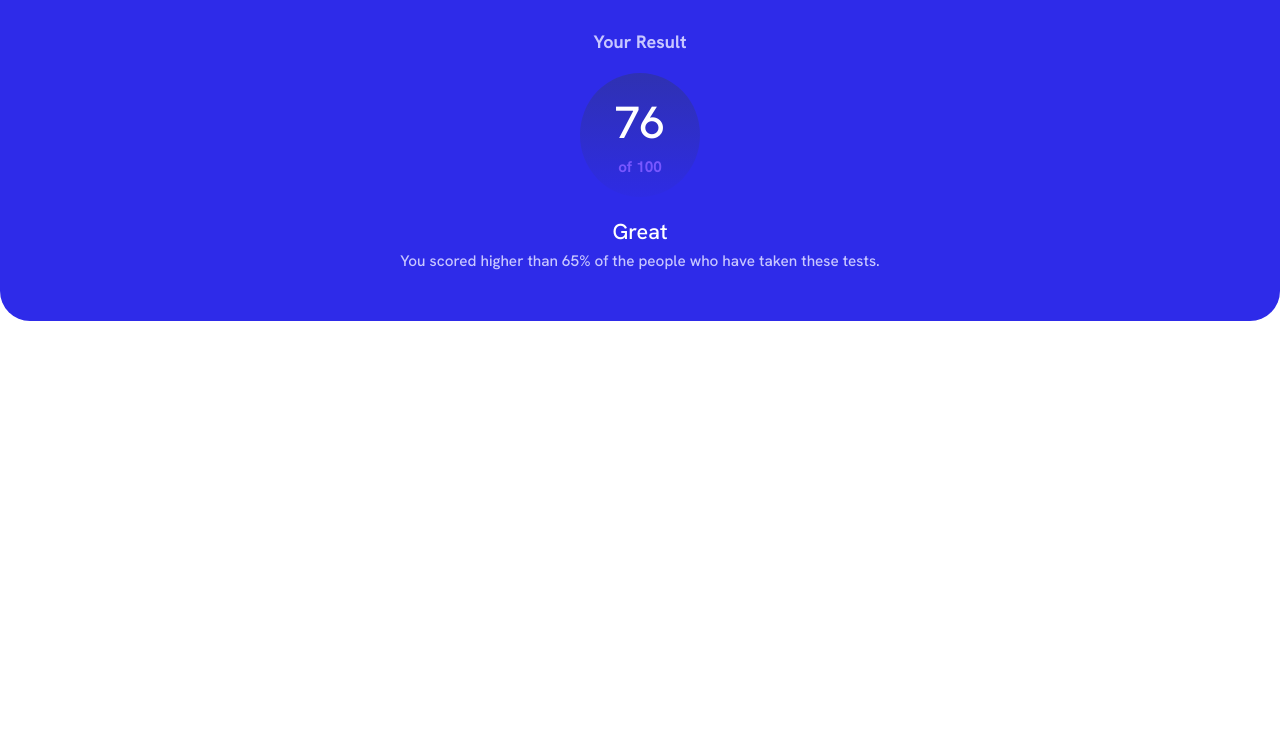
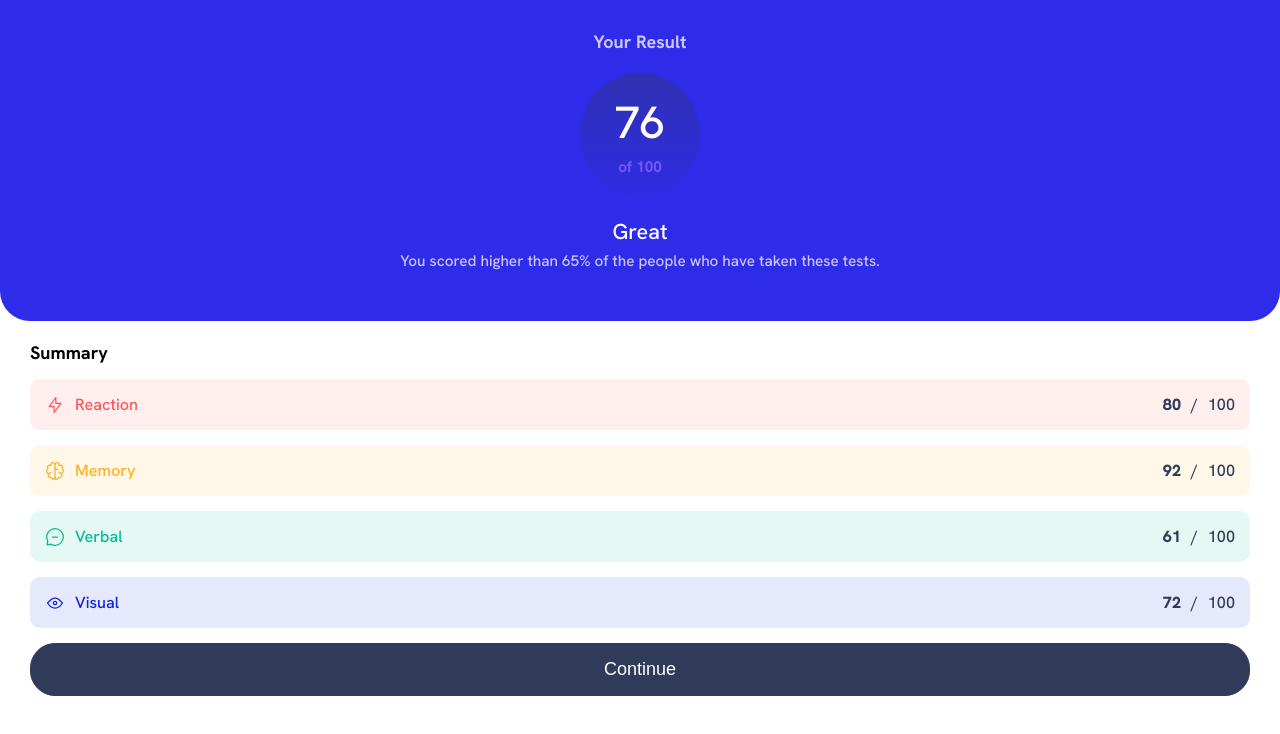
Before and after one commit to Gonzalop0210/Result_summary_component, a plain HTML site: page index.html in a window 1280 px wide. Drawn offline with Linux system fonts and the light colour scheme.

Commit message:
empezando con la estilizacion de la pantalla grande

```diff
--- /dev/null
+++ b/index-grande.css
@@ -0,0 +1,3 @@
+@media screen and (min-width: 1444px) {
+
+}
--- a/index.css
+++ b/index.css
@@ -79,3 +79,80 @@ body {
   text-align: center;
   color: var(--colorVioletaClaro);
 }
+
+/* ------------------------------------ */
+.container__aside {
+  padding: 20px 30px 0 30px;
+  display: flex;
+  flex-direction: column;
+  gap: 15px;
+}
+
+.aside--item {
+  padding: 10px 0 0 0;
+  display: flex;
+  align-items: center;
+  justify-content: space-between;
+  padding: 15px;
+  border-radius: 10px;
+}
+
+.container--icon-name, .container--numbers {
+  display: flex;
+  align-items: center;
+  gap: 10px;
+}
+
+.name--item {
+  font-size: .9em;
+}
+
+.name--item-rojo {
+  color: var(--colorRojo);
+}
+
+.name--item-naranja {
+  color: var(--colorNaranja);
+}
+
+.name--item-verde {
+  color: var(--colorVerde);
+}
+
+.name--item-azul {
+  color: var(--colorAzul);
+}
+
+.item--one-number, .item--separador, .item--two-number {
+  font-size: .9em;
+  color: var(--colorOscuro);
+  font-weight: 500;
+}
+
+.aside--item-rojo {
+  background-color: hsla(0, 100%, 67%, 0.100);
+}
+
+.aside--item-naranja {
+  background-color: hsl(39, 100%, 56%, 0.100);
+}
+
+.aside--item-verde {
+  background-color: hsl(166, 100%, 37%, 0.100);
+}
+
+.aside--item-azul {
+  background-color: hsl(234, 85%, 45%, 0.100);
+}
+
+.item--one-number {
+  font-weight: 800;
+}
+
+.container--button {
+  background-color: var(--colorOscuro);
+  padding: 15px;
+  color: var(--colorBlanco);
+  border-radius: 25px;
+  border: 1px solid var(--colorOscuro);
+}
--- a/index.html
+++ b/index.html
@@ -6,6 +6,7 @@
   <link rel="icon" type="image/png" sizes="32x32" href="./assets/images/favicon-32x32.png">
   <title>Frontend Mentor | Results summary component</title>
   <link rel="stylesheet" href="index.css">
+  <link rel="stylesheet" href="index-grande.css">
   <link rel="preconnect" href="https://fonts.googleapis.com">
   <link rel="preconnect" href="https://fonts.gstatic.com" crossorigin>
   <link href="https://fonts.googleapis.com/css2?family=Hanken+Grotesk:wght@500;700;800&display=swap" rel="stylesheet">
@@ -23,5 +24,53 @@
       <p class="paragraph--main">You scored higher than 65% of the people who have taken these tests.</p>
     </div>
   </main>
+  <aside class="container__aside">
+    <h2 class="title__aside">Summary</h2>
+    <div class="aside--item aside--item-rojo">
+      <div class="container--icon-name">
+        <img src="assets/images/icon-reaction.svg" alt="Reaction" class="img--reaction">
+        <span class="name--item name--item-rojo">Reaction</span>
+      </div>
+      <div class="container--numbers">
+        <span class="item--one-number number--seleccionado">80</span>
+        <span class="item--separador">/</span>
+        <span class="item--two-number">100</span>
+      </div>
+    </div>
+    <div class="aside--item aside--item-naranja">
+      <div class="container--icon-name">
+        <img src="assets/images/icon-memory.svg" alt="memory" class="img--memory">
+        <span class="name--item name--item-naranja">Memory</span>
+      </div>
+      <div class="container--numbers">
+        <span class="item--one-number number--seleccionado">92</span>
+        <span class="item--separador">/</span>
+        <span class="item--two-number">100</span>
+      </div>
+    </div>
+    <div class="aside--item aside--item-verde">
+      <div class="container--icon-name">
+        <img src="assets/images/icon-verbal.svg" alt="verbal" class="img--verbal">
+        <span class="name--item name--item-verde">Verbal</span>
+      </div>
+      <div class="container--numbers">
+        <span class="item--one-number number--seleccionado">61</span>
+        <span class="item--separador">/</span>
+        <span class="item--two-number">100</span>
+      </div>
+    </div>
+    <div class="aside--item aside--item-azul">
+      <div class="container--icon-name">
+        <img src="assets/images/icon-visual.svg" alt="Visual" class="img--visual">
+        <span class="name--item name--item-azul">Visual</span>
+      </div>
+      <div class="container--numbers">
+        <span class="item--one-number number--seleccionado">72</span>
+        <span class="item--separador">/</span>
+        <span class="item--two-number">100</span>
+      </div>
+    </div>
+    <button class="container--button">Continue</button>
+  </aside>
 </body>
 </html>
```
